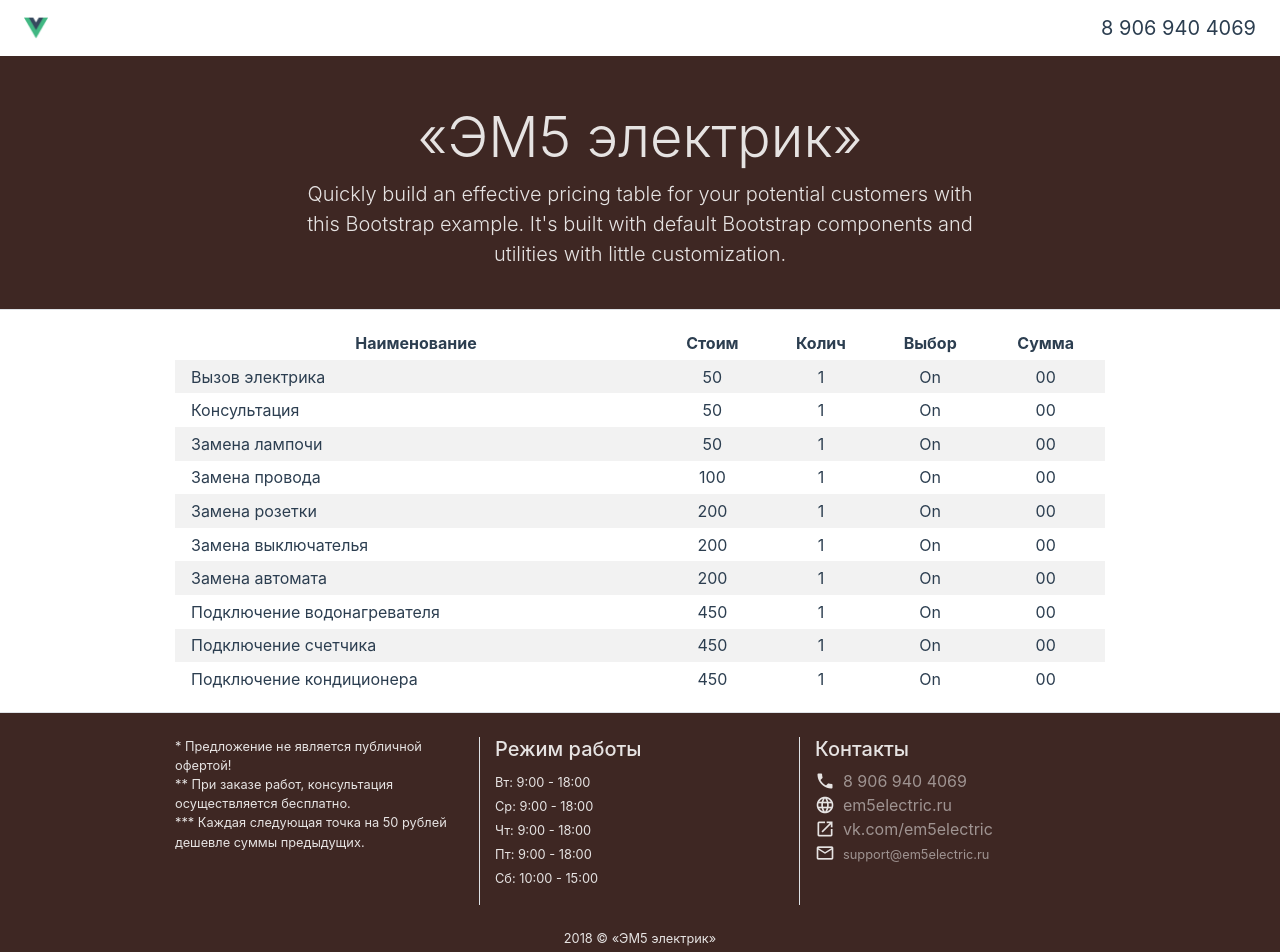
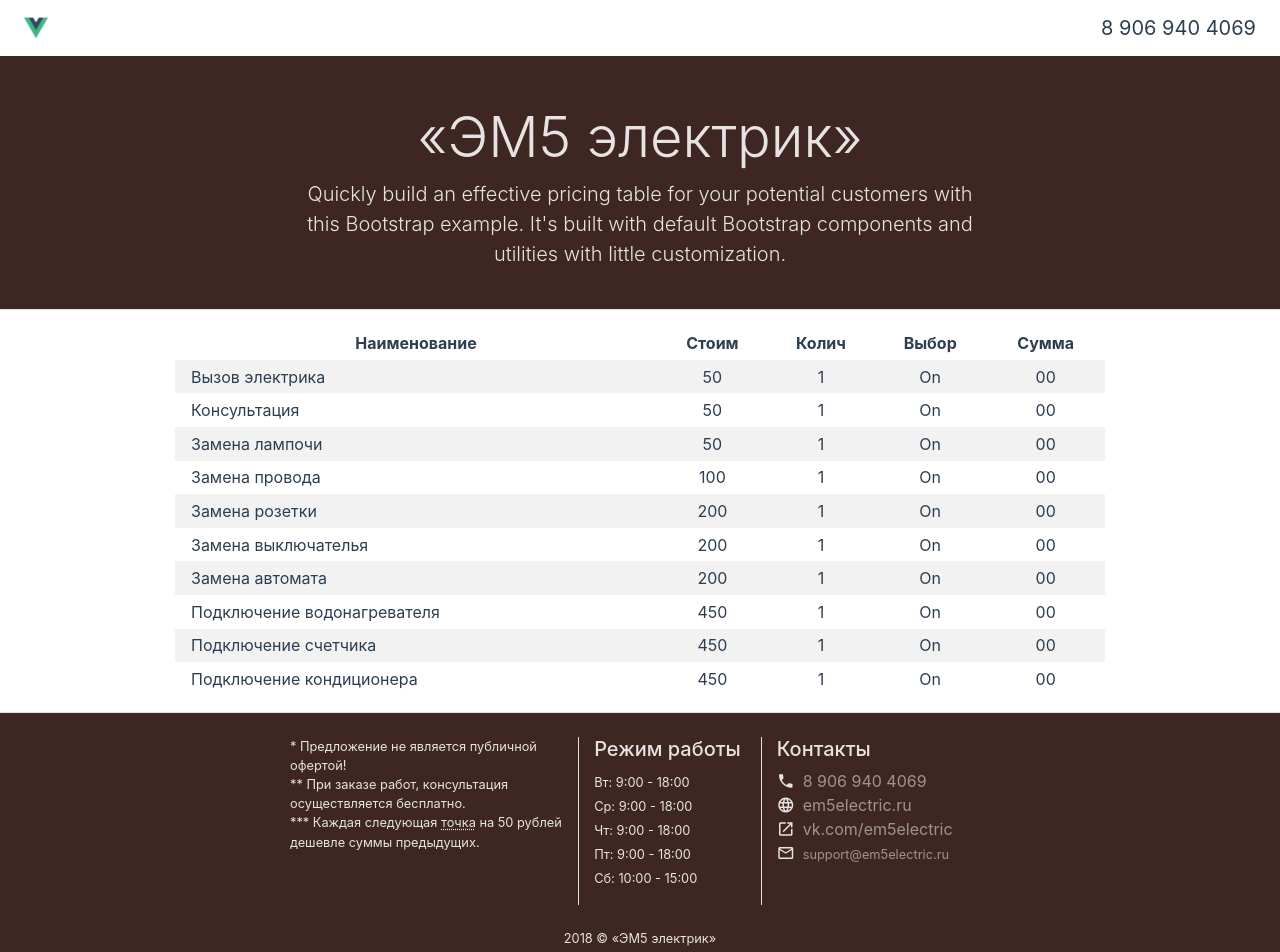
Before and after one commit to mccrush/em5, a Vue app: page / in a window 1280 px wide. Shown: the top 952 px of the page. Built offline with nearby package versions, Linux system fonts and the light colour scheme.

Commit message:
Уменьшает размер иконок

```diff
--- a/src/components/Footer.vue
+++ b/src/components/Footer.vue
@@ -2,16 +2,16 @@
   <div id="footer">
 
     <div class="container">
-      <footer class="pt-4">
+      <footer class="pt-4 pricing-header mx-auto">
         <div class="row">
-           <div class="col-12 col-sm-4 border-right text-left">
+           <div class="col-12 col-sm-5 border-right text-left">
             <!-- <img class="mb-2" src="../../assets/brand/bootstrap-solid.svg" alt="" width="24" height="24"> -->
             <small class="d-block mb-3">* Предложение не является публичной офертой!<br>
             ** При заказе работ, консультация осуществляется бесплатно.<br>
-            *** Каждая следующая точка на 50 рублей дешевле суммы предыдущих.
+            *** Каждая следующая <abbr title="Замена розетки, выключателя и т.д.">точка</abbr> на 50 рублей дешевле суммы предыдущих.
             </small>
           </div>
-          <div class="col-6 col-sm-4 border-right text-left">
+          <div class="col-6 col-sm-3 border-right text-left">
             <h5>Режим работы</h5>
             <ul class="list-unstyled">
               <li><small>Вт: 9:00 - 18:00</small></li>
@@ -63,7 +63,11 @@ export default {
   /*background-image: url('../assets/bg2.png');*/
 }
 
+.pricing-header {
+  max-width: 700px;
+}
+
 .material-icons {
-  font-size: 20px;
+  font-size: 18px;
 }
 </style>
```
